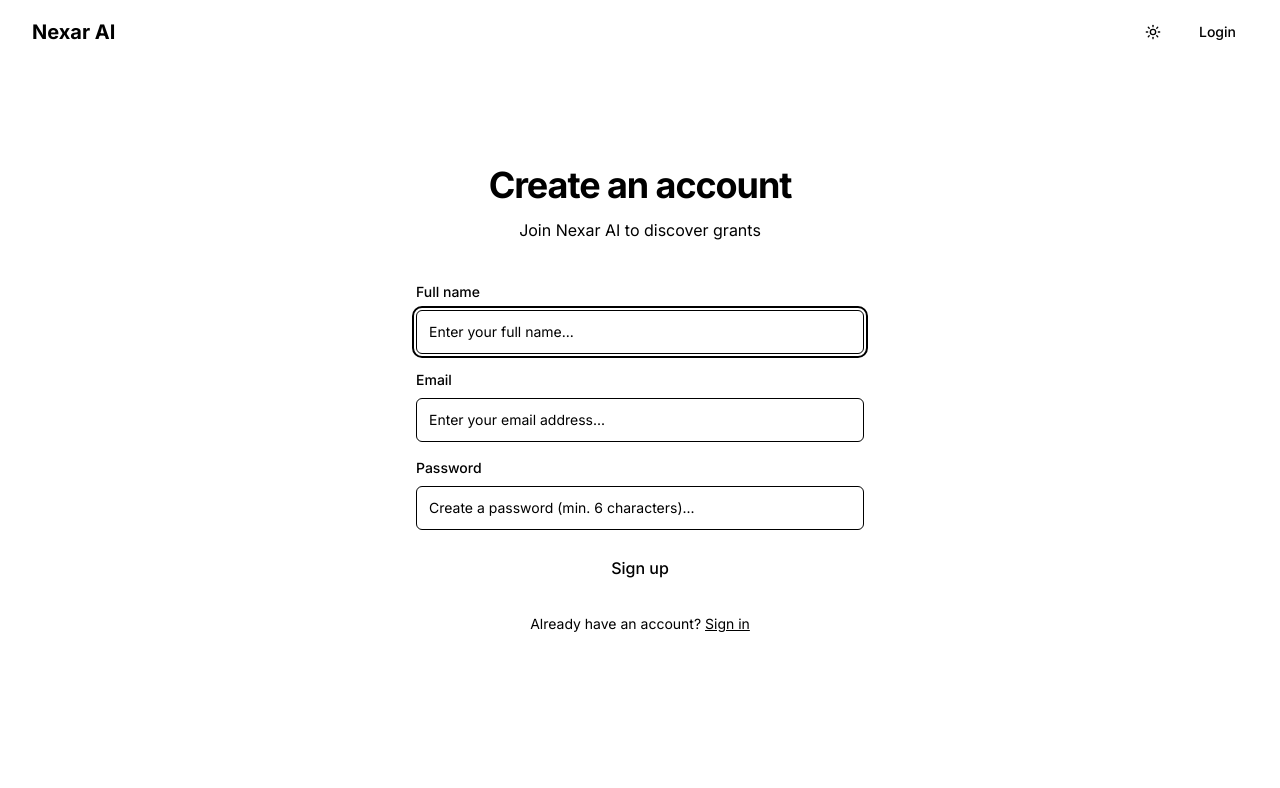
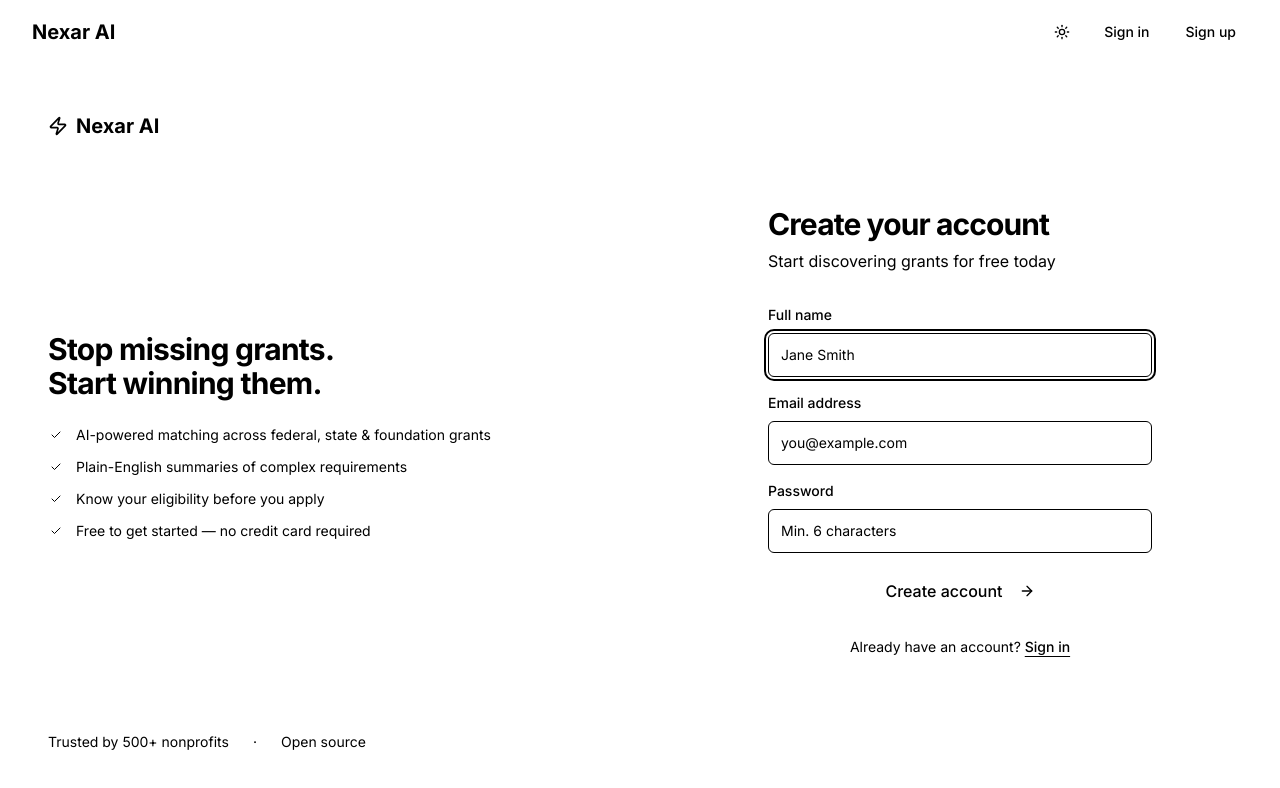
Before and after one commit to sakshit2004/Nexar-AI, a Next.js app in the folder frontend/: page /register in a window 1280 px wide. Shown: the top 788 px of the page. Built offline with nearby package versions, Linux system fonts and the light colour scheme; no server answers.

Commit message:
Move sign-in/sign-up to header, redesign auth forms, add landing page footer
Co-authored-by: sakshit2004 <99576857+sakshit2004@users.noreply.github.com>

```diff
--- a/frontend/app/login/page.tsx
+++ b/frontend/app/login/page.tsx
@@ -6,7 +6,7 @@ import { useRouter } from 'next/navigation';
 import { signIn } from 'next-auth/react';
 import { Button } from '../../components/ui/button';
 import { Input } from '../../components/ui/input';
-import { AlertCircle } from 'lucide-react';
+import { AlertCircle, ArrowRight, Zap } from 'lucide-react';
 
 export default function LoginPage() {
   const router = useRouter();
@@ -43,16 +43,54 @@ export default function LoginPage() {
   };
 
   return (
-    <div className="min-h-screen flex flex-col pt-16">
-      <div className="flex-1 flex items-center justify-center px-4 pb-16">
-        <div className="w-full max-w-md">
-          {/* Header */}
-          <div className="text-center mb-10">
-            <h1 className="text-3xl sm:text-4xl font-bold mb-3">Sign in</h1>
-            <p className="text-muted-foreground">Welcome back to Nexar AI</p>
+    <div className="min-h-screen flex pt-16">
+      {/* Left decorative panel */}
+      <div className="hidden lg:flex lg:w-1/2 bg-foreground text-background flex-col justify-between p-12 relative overflow-hidden">
+        {/* Background texture */}
+        <div className="absolute inset-0">
+          <div className="absolute top-0 left-0 w-full h-full bg-[linear-gradient(rgba(255,255,255,.03)_1px,transparent_1px),linear-gradient(90deg,rgba(255,255,255,.03)_1px,transparent_1px)] bg-[size:48px_48px]" />
+          <div className="absolute top-1/4 left-1/4 w-64 h-64 bg-white/5 rounded-full blur-3xl" />
+          <div className="absolute bottom-1/3 right-1/4 w-48 h-48 bg-white/5 rounded-full blur-2xl" />
+        </div>
+
+        <div className="relative z-10">
+          <Link href="/" className="flex items-center gap-2 font-bold text-xl">
+            <Zap className="h-5 w-5" />
+            Nexar AI
+          </Link>
+        </div>
+
+        <div className="relative z-10">
+          <blockquote className="text-2xl font-semibold leading-snug mb-6">
+            &ldquo;We found three federal grants in the first week. Nexar AI paid for itself immediately.&rdquo;
+          </blockquote>
+          <div>
+            <p className="font-medium">Sarah Chen</p>
+            <p className="text-background/60 text-sm">Executive Director, Community Health Initiative</p>
+          </div>
+        </div>
+
+        <div className="relative z-10 flex items-center gap-6 text-background/60 text-sm">
+          <span>Trusted by 500+ nonprofits</span>
+          <span>·</span>
+          <span>$2M+ in grants found</span>
+        </div>
+      </div>
+
+      {/* Right form panel */}
+      <div className="flex-1 flex items-center justify-center px-6 py-12">
+        <div className="w-full max-w-sm">
+          {/* Mobile logo */}
+          <Link href="/" className="flex items-center gap-2 font-bold text-xl mb-10 lg:hidden">
+            <Zap className="h-5 w-5" />
+            Nexar AI
+          </Link>
+
+          <div className="mb-8">
+            <h1 className="text-3xl font-bold tracking-tight mb-2">Welcome back</h1>
+            <p className="text-muted-foreground">Sign in to your Nexar AI account</p>
           </div>
 
-          {/* Form */}
           <form onSubmit={handleContinue} className="space-y-4">
             {error && (
               <div className="flex items-center gap-2 text-sm text-destructive bg-destructive/10 p-3 rounded-lg">
@@ -61,15 +99,14 @@ export default function LoginPage() {
               </div>
             )}
 
-            {/* Email */}
             <div className="space-y-2">
               <label htmlFor="email" className="text-sm font-medium block">
-                Email
+                Email address
               </label>
               <Input
                 id="email"
                 type="email"
-                placeholder="Enter your email address..."
+                placeholder="you@example.com"
                 value={email}
                 onChange={(e) => setEmail(e.target.value)}
                 className="h-11"
@@ -79,7 +116,6 @@ export default function LoginPage() {
               />
             </div>
 
-            {/* Password (shown after email step) */}
             {showPassword && (
               <div className="space-y-2 animate-fade-in">
                 <label htmlFor="password" className="text-sm font-medium block">
@@ -88,7 +124,7 @@ export default function LoginPage() {
                 <Input
                   id="password"
                   type="password"
-                  placeholder="Enter your password..."
+                  placeholder="Enter your password"
                   value={password}
                   onChange={(e) => setPassword(e.target.value)}
                   className="h-11"
@@ -104,16 +140,23 @@ export default function LoginPage() {
               className="w-full h-11 text-base font-medium"
               disabled={loading}
             >
-              {loading ? 'Signing in...' : 'Continue'}
+              {loading ? 'Signing in...' : (
+                <>
+                  Continue
+                  <ArrowRight className="ml-2 h-4 w-4" />
+                </>
+              )}
             </Button>
           </form>
 
-          <p className="text-center text-sm text-muted-foreground mt-6">
-            Don&apos;t have an account?{' '}
-            <Link href="/register" className="underline hover:text-foreground">
-              Sign up
-            </Link>
-          </p>
+          <div className="mt-6 text-center">
+            <p className="text-sm text-muted-foreground">
+              Don&apos;t have an account?{' '}
+              <Link href="/register" className="font-medium text-foreground underline underline-offset-4 hover:opacity-70 transition-opacity">
+                Sign up free
+              </Link>
+            </p>
+          </div>
         </div>
       </div>
     </div>
--- a/frontend/app/page.tsx
+++ b/frontend/app/page.tsx
@@ -4,6 +4,7 @@ import { useRef } from 'react';
 import Link from 'next/link';
 import { Button } from '../components/ui/button';
 import { Badge } from '../components/ui/badge';
+import { LandingFooter } from '../components/LandingFooter';
 import {
   ArrowRight,
   Check,
@@ -225,6 +226,8 @@ export default function Home() {
           </div>
         </div>
       </section>
+
+      <LandingFooter />
     </div>
   );
 }
--- a/frontend/app/register/page.tsx
+++ b/frontend/app/register/page.tsx
@@ -6,7 +6,14 @@ import { useRouter } from 'next/navigation';
 import { signIn } from 'next-auth/react';
 import { Button } from '../../components/ui/button';
 import { Input } from '../../components/ui/input';
-import { AlertCircle } from 'lucide-react';
+import { AlertCircle, ArrowRight, Zap, Check } from 'lucide-react';
+
+const BENEFITS = [
+  'AI-powered matching across federal, state & foundation grants',
+  'Plain-English summaries of complex requirements',
+  'Know your eligibility before you apply',
+  'Free to get started — no credit card required',
+];
 
 export default function RegisterPage() {
   const router = useRouter();
@@ -55,16 +62,60 @@ export default function RegisterPage() {
   };
 
   return (
-    <div className="min-h-screen flex flex-col pt-16">
-      <div className="flex-1 flex items-center justify-center px-4 pb-16">
-        <div className="w-full max-w-md">
-          {/* Header */}
-          <div className="text-center mb-10">
-            <h1 className="text-3xl sm:text-4xl font-bold mb-3">Create an account</h1>
-            <p className="text-muted-foreground">Join Nexar AI to discover grants</p>
+    <div className="min-h-screen flex pt-16">
+      {/* Left decorative panel */}
+      <div className="hidden lg:flex lg:w-1/2 bg-foreground text-background flex-col justify-between p-12 relative overflow-hidden">
+        {/* Background texture */}
+        <div className="absolute inset-0">
+          <div className="absolute top-0 left-0 w-full h-full bg-[linear-gradient(rgba(255,255,255,.03)_1px,transparent_1px),linear-gradient(90deg,rgba(255,255,255,.03)_1px,transparent_1px)] bg-[size:48px_48px]" />
+          <div className="absolute top-1/3 right-1/4 w-64 h-64 bg-white/5 rounded-full blur-3xl" />
+          <div className="absolute bottom-1/4 left-1/4 w-48 h-48 bg-white/5 rounded-full blur-2xl" />
+        </div>
+
+        <div className="relative z-10">
+          <Link href="/" className="flex items-center gap-2 font-bold text-xl">
+            <Zap className="h-5 w-5" />
+            Nexar AI
+          </Link>
+        </div>
+
+        <div className="relative z-10 space-y-6">
+          <h2 className="text-3xl font-bold leading-snug">
+            Stop missing grants.<br />Start winning them.
+          </h2>
+          <ul className="space-y-3">
+            {BENEFITS.map((benefit, i) => (
+              <li key={i} className="flex items-start gap-3 text-background/80">
+                <div className="mt-0.5 rounded-full bg-background/20 p-0.5 flex-shrink-0">
+                  <Check className="h-3 w-3" />
+                </div>
+                <span className="text-sm">{benefit}</span>
+              </li>
+            ))}
+          </ul>
+        </div>
+
+        <div className="relative z-10 flex items-center gap-6 text-background/60 text-sm">
+          <span>Trusted by 500+ nonprofits</span>
+          <span>·</span>
+          <span>Open source</span>
+        </div>
+      </div>
+
+      {/* Right form panel */}
+      <div className="flex-1 flex items-center justify-center px-6 py-12">
+        <div className="w-full max-w-sm">
+          {/* Mobile logo */}
+          <Link href="/" className="flex items-center gap-2 font-bold text-xl mb-10 lg:hidden">
+            <Zap className="h-5 w-5" />
+            Nexar AI
+          </Link>
+
+          <div className="mb-8">
+            <h1 className="text-3xl font-bold tracking-tight mb-2">Create your account</h1>
+            <p className="text-muted-foreground">Start discovering grants for free today</p>
           </div>
 
-          {/* Form */}
           <form onSubmit={handleSubmit} className="space-y-4">
             {error && (
               <div className="flex items-center gap-2 text-sm text-destructive bg-destructive/10 p-3 rounded-lg">
@@ -73,7 +124,6 @@ export default function RegisterPage() {
               </div>
             )}
 
-            {/* Name */}
             <div className="space-y-2">
               <label htmlFor="name" className="text-sm font-medium block">
                 Full name
@@ -81,7 +131,7 @@ export default function RegisterPage() {
               <Input
                 id="name"
                 type="text"
-                placeholder="Enter your full name..."
+                placeholder="Jane Smith"
                 value={name}
                 onChange={(e) => setName(e.target.value)}
                 className="h-11"
@@ -91,15 +141,14 @@ export default function RegisterPage() {
               />
             </div>
 
-            {/* Email */}
             <div className="space-y-2">
               <label htmlFor="email" className="text-sm font-medium block">
-                Email
+                Email address
               </label>
               <Input
                 id="email"
                 type="email"
-                placeholder="Enter your email address..."
+                placeholder="you@example.com"
                 value={email}
                 onChange={(e) => setEmail(e.target.value)}
                 className="h-11"
@@ -108,7 +157,6 @@ export default function RegisterPage() {
               />
             </div>
 
-            {/* Password */}
             <div className="space-y-2">
               <label htmlFor="password" className="text-sm font-medium block">
                 Password
@@ -116,7 +164,7 @@ export default function RegisterPage() {
               <Input
                 id="password"
                 type="password"
-                placeholder="Create a password (min. 6 characters)..."
+                placeholder="Min. 6 characters"
                 value={password}
                 onChange={(e) => setPassword(e.target.value)}
                 className="h-11"
@@ -131,16 +179,23 @@ export default function RegisterPage() {
               className="w-full h-11 text-base font-medium"
               disabled={loading}
             >
-              {loading ? 'Creating account...' : 'Sign up'}
+              {loading ? 'Creating account...' : (
+                <>
+                  Create account
+                  <ArrowRight className="ml-2 h-4 w-4" />
+                </>
+              )}
             </Button>
           </form>
 
-          <p className="text-center text-sm text-muted-foreground mt-6">
-            Already have an account?{' '}
-            <Link href="/login" className="underline hover:text-foreground">
-              Sign in
-            </Link>
-          </p>
+          <div className="mt-6 text-center">
+            <p className="text-sm text-muted-foreground">
+              Already have an account?{' '}
+              <Link href="/login" className="font-medium text-foreground underline underline-offset-4 hover:opacity-70 transition-opacity">
+                Sign in
+              </Link>
+            </p>
+          </div>
         </div>
       </div>
     </div>
--- /dev/null
+++ b/frontend/components/LandingFooter.tsx
@@ -0,0 +1,94 @@
+import Link from 'next/link';
+import { Zap } from 'lucide-react';
+
+export function LandingFooter() {
+  return (
+    <footer className="border-t bg-background">
+      <div className="container mx-auto max-w-6xl px-4 py-12">
+        <div className="grid grid-cols-2 gap-8 md:grid-cols-4">
+          {/* Brand */}
+          <div className="col-span-2 md:col-span-1">
+            <Link href="/" className="flex items-center gap-2 font-bold text-lg mb-3">
+              <Zap className="h-5 w-5" />
+              Nexar AI
+            </Link>
+            <p className="text-sm text-muted-foreground leading-relaxed">
+              Open source AI for grant discovery. Find every grant that matches your mission.
+            </p>
+          </div>
+
+          {/* Product */}
+          <div>
+            <h3 className="text-sm font-semibold mb-4">Product</h3>
+            <ul className="space-y-3 text-sm text-muted-foreground">
+              <li>
+                <Link href="/register" className="hover:text-foreground transition-colors">
+                  Get started
+                </Link>
+              </li>
+              <li>
+                <Link href="/login" className="hover:text-foreground transition-colors">
+                  Sign in
+                </Link>
+              </li>
+              <li>
+                <Link href="/search" className="hover:text-foreground transition-colors">
+                  Search grants
+                </Link>
+              </li>
+            </ul>
+          </div>
+
+          {/* Resources */}
+          <div>
+            <h3 className="text-sm font-semibold mb-4">Resources</h3>
+            <ul className="space-y-3 text-sm text-muted-foreground">
+              <li>
+                <a
+                  href="https://github.com/sakshit2004/Nexar-AI"
+                  target="_blank"
+                  rel="noopener noreferrer"
+                  className="hover:text-foreground transition-colors"
+                >
+                  GitHub
+                </a>
+              </li>
+              <li>
+                <a
+                  href="https://github.com/sakshit2004/Nexar-AI/blob/main/CONTRIBUTING.md"
+                  target="_blank"
+                  rel="noopener noreferrer"
+                  className="hover:text-foreground transition-colors"
+                >
+                  Contributing
+                </a>
+              </li>
+            </ul>
+          </div>
+
+          {/* Legal */}
+          <div>
+            <h3 className="text-sm font-semibold mb-4">Legal</h3>
+            <ul className="space-y-3 text-sm text-muted-foreground">
+              <li>
+                <a
+                  href="https://github.com/sakshit2004/Nexar-AI/blob/main/LICENSE"
+                  target="_blank"
+                  rel="noopener noreferrer"
+                  className="hover:text-foreground transition-colors"
+                >
+                  License
+                </a>
+              </li>
+            </ul>
+          </div>
+        </div>
+
+        <div className="mt-10 pt-8 border-t flex flex-col sm:flex-row items-center justify-between gap-4 text-sm text-muted-foreground">
+          <p>© {new Date().getFullYear()} Nexar AI. Open source under MIT License.</p>
+          <p>Built with ❤️ for nonprofits &amp; grant seekers</p>
+        </div>
+      </div>
+    </footer>
+  );
+}
--- a/frontend/components/Navbar.tsx
+++ b/frontend/components/Navbar.tsx
@@ -74,7 +74,7 @@ export function Navbar() {
             )}
           </div>
 
-          <div className="flex items-center gap-4">
+          <div className="flex items-center gap-3">
             <ThemeToggle />
             {isAuthenticated ? (
               <>
@@ -86,9 +86,14 @@ export function Navbar() {
                 </Button>
               </>
             ) : (
-              <Link href="/login">
-                <Button size="sm">Login</Button>
-              </Link>
+              <>
+                <Link href="/login">
+                  <Button variant="ghost" size="sm">Sign in</Button>
+                </Link>
+                <Link href="/register">
+                  <Button size="sm">Sign up</Button>
+                </Link>
+              </>
             )}
           </div>
         </div>
```
